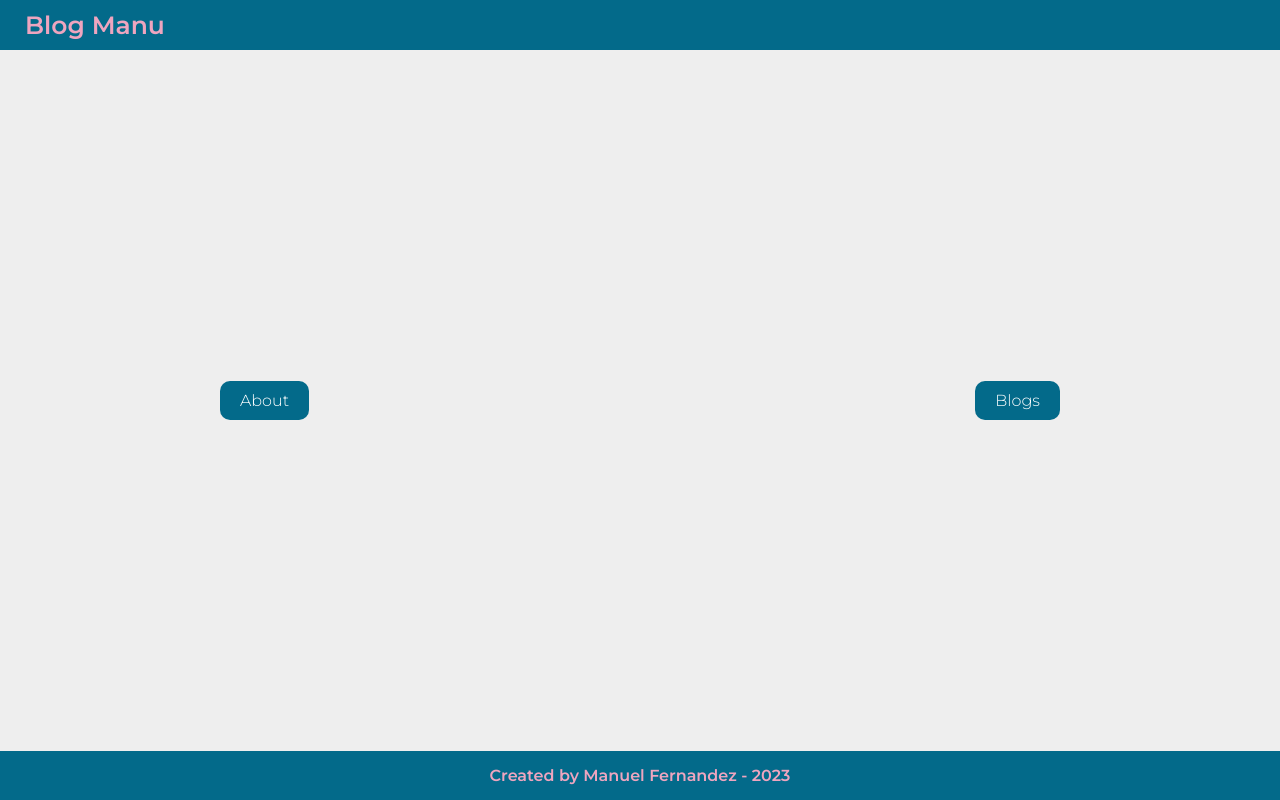
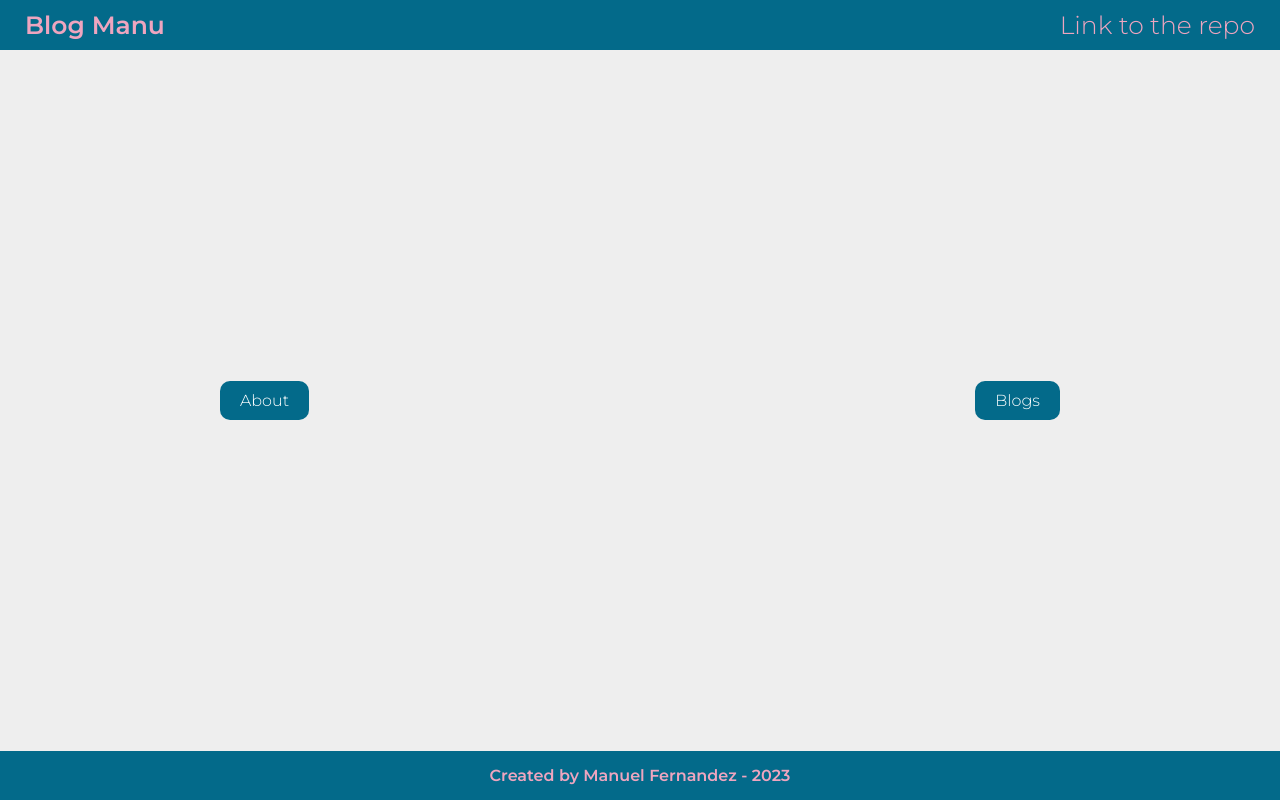
Before and after one commit to manuelffernandez/jsonsv-practice, a React (Vite) app: page / in a window 1280 px wide. Built offline with nearby package versions, Linux system fonts and the light colour scheme.

Commit message:
updates Header comp

```diff
--- a/src/components/Header.tsx
+++ b/src/components/Header.tsx
@@ -3,9 +3,15 @@ import { Link } from 'react-router-dom';
 const Header = (): JSX.Element => {
   return (
     <header className='header'>
-      <Link to='/' className='preventDefaultStyle'>
-        <div className='header__brandLogo w600'>Blog Manu</div>
+      <Link to='/' className='preventDefaultStyle header__brandLogo w600'>
+        Blog Manu
       </Link>
+      <a
+        href='https://github.com/manuelffernandez/jsonsv-practice'
+        target='_blank'
+        className='preventDefaultStyle header__repoLink'>
+        Link to the repo
+      </a>
     </header>
   );
 };
```
